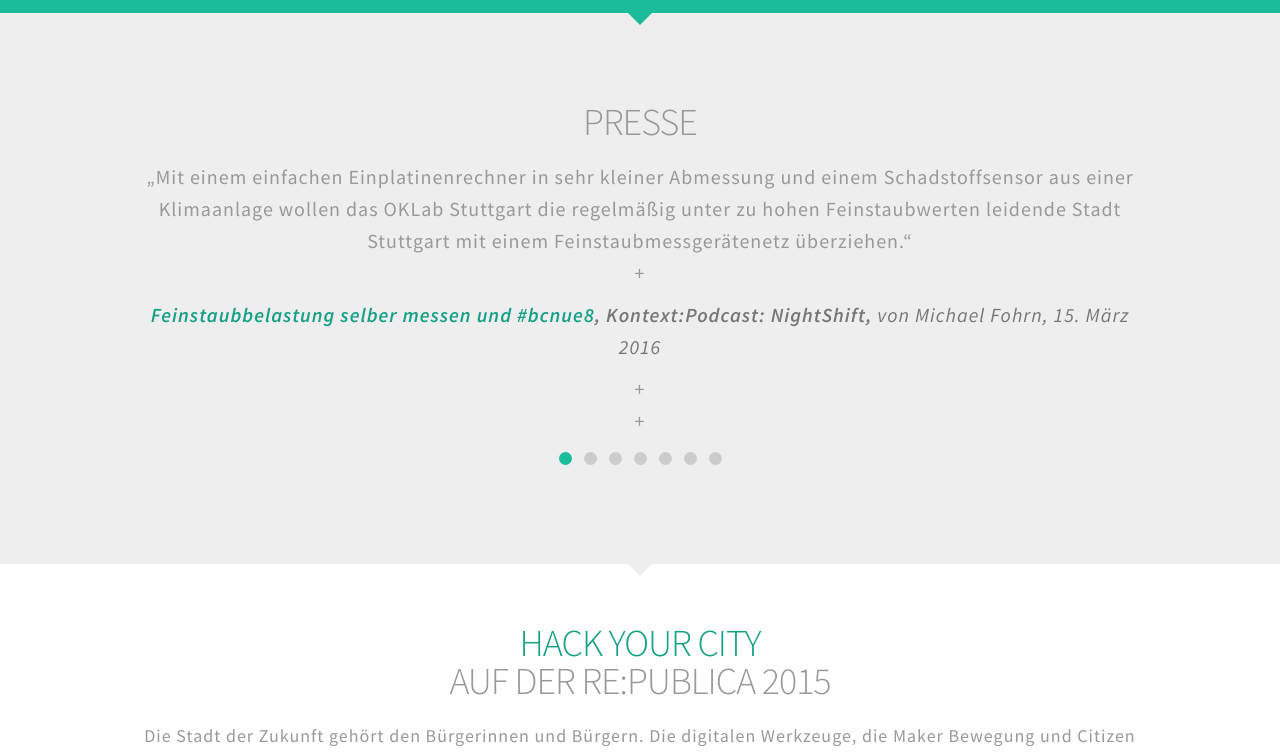
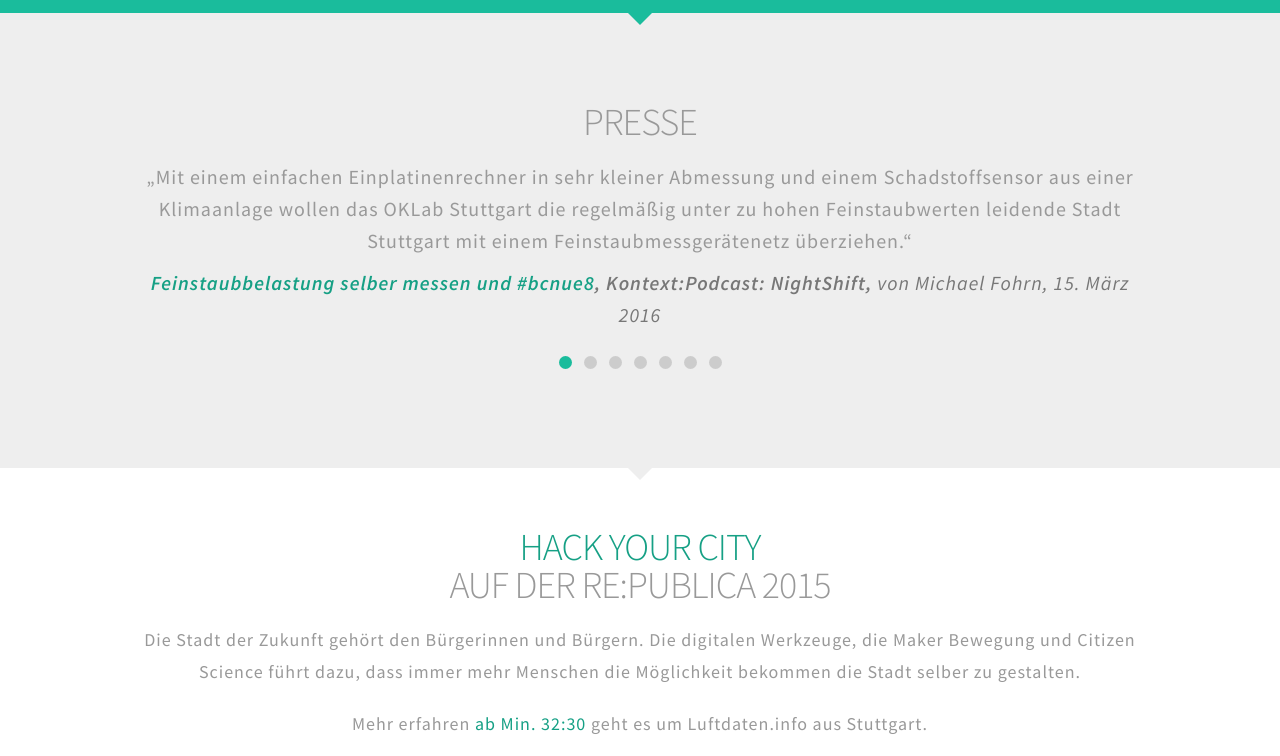
Before and after one commit to opendata-stuttgart/luftdaten.info, a Jekyll site: the page built from index.html, in a window 1280 px wide and 900 px high, scrolled down 1747 px, cut to the strip 0-756 px from the top of the window. Built offline with Jekyll 4.4.1, drawn with Linux system fonts in a browser that asks for light colours.

Commit message:
Update index.html
Fehler entfernt

```diff
--- a/index.html
+++ b/index.html
@@ -75,13 +75,13 @@
     <h2>Presse</h2>
     <div id="commentslider" class="owl-carousel">
       <div class="item">
-        <p>&bdquo;Mit einem einfachen Einplatinenrechner in sehr kleiner Abmessung und einem Schadstoffsensor aus einer Klimaanlage wollen das OKLab Stuttgart die regelmäßig unter zu hohen Feinstaubwerten leidende Stadt Stuttgart mit einem Feinstaubmessgerätenetz überziehen.&ldquo;</p>
- +        <p class="author"><strong><a href="http://openbusinessradio.de/podcast-nightshift-feinstaubbelastung-selber-messen-und-bcnue8/l" target="_blank">Feinstaubbelastung selber messen und #bcnue8</a>, Kontext:Podcast: NightShift, </strong>von Michael Fohrn, 15. März 2016</p>
- +    </div>
- +    <div class="item">
- +        <p>&bdquo;Wenn es um die Luft geht, ist Stuttgart Deutschlands dreckigste Stadt. Aktivisten wollen mehr über den Feinstaub wissen und planen ein Messnetz, das Daten in Echtzeit liefern kann.&ldquo;</p>
- +        <p class="author"><strong><a href="http://www.swr.de/swr2/programm/sendungen/wissen/wenn-buerger-feinstaub-selber-messen-dicke-luft-in-stuttgart/-/id=660374/did=17135824/nid=660374/18uvbqv/index.html" target="_blank">Dicke Luft in Stuttgart</a>, Kontext:SWR Radio, </strong>von Nicola Wettmarshausen Stand: 17.3.2016</p>
- +    </div>
+          <p>&bdquo;Mit einem einfachen Einplatinenrechner in sehr kleiner Abmessung und einem Schadstoffsensor aus einer Klimaanlage wollen das OKLab Stuttgart die regelmäßig unter zu hohen Feinstaubwerten leidende Stadt Stuttgart mit einem Feinstaubmessgerätenetz überziehen.&ldquo;</p>
+          <p class="author"><strong><a href="http://openbusinessradio.de/podcast-nightshift-feinstaubbelastung-selber-messen-und-bcnue8/l" target="_blank">Feinstaubbelastung selber messen und #bcnue8</a>, Kontext:Podcast: NightShift, </strong>von Michael Fohrn, 15. März 2016</p>
+      </div>
+      <div class="item">
+          <p>&bdquo;Wenn es um die Luft geht, ist Stuttgart Deutschlands dreckigste Stadt. Aktivisten wollen mehr über den Feinstaub wissen und planen ein Messnetz, das Daten in Echtzeit liefern kann.&ldquo;</p>
+          <p class="author"><strong><a href="http://www.swr.de/swr2/programm/sendungen/wissen/wenn-buerger-feinstaub-selber-messen-dicke-luft-in-stuttgart/-/id=660374/did=17135824/nid=660374/18uvbqv/index.html" target="_blank">Dicke Luft in Stuttgart</a>, Kontext:SWR Radio, </strong>von Nicola Wettmarshausen Stand: 17.3.2016</p>
+      </div>
       <div class="item">
         <p>&bdquo;Kontext hat zuerst darüber berichtet: Eine Gruppe von Soft- und Hardware-Bastlern im OK Lab Stuttgart produziert eigene Feinstaubmessgeräte. Eine Kleinserie von 25 Stück ist inzwischen fertig. Jetzt gilt es, Geld für mehr Geräte aufzutreiben.&ldquo;</p>
         <p class="author"><strong><a href="http://www.kontextwochenzeitung.de/gesellschaft/248/feinstaub-selber-messen-3349.html" target="_blank">Feinstaub selber messen</a>, Kontext:Wochenzeitung, </strong>von Dietrich Heißenbüttel, 30. Dezember 2015</p>
```
